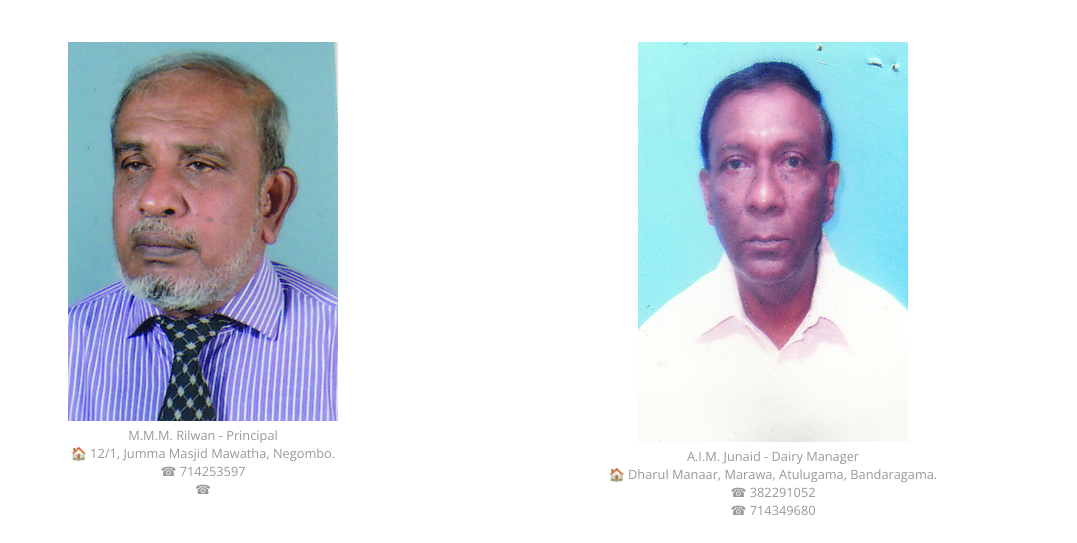
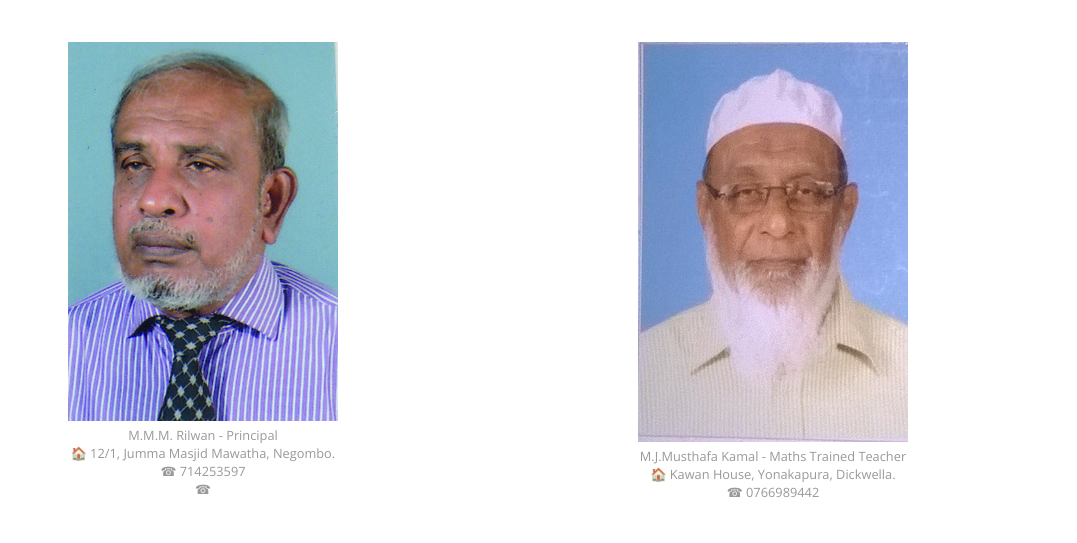
Before and after one commit to ShahidMafaz/shahidmafaz.github.io, a plain HTML site: page members.html in a window 1280 px wide. Shown: the part 5854-6397 px from the top of the page, without its empty margins (152-1229 px from the left). Drawn offline with nearby package versions, Linux system fonts and the light colour scheme.

Commit message:
add image

```diff
--- a/members.html
+++ b/members.html
@@ -198,6 +198,10 @@
                      <p class="subtitile">M.M.M. Rilwan - Principal <br> &#127968 12/1, Jumma Masjid Mawatha, Negombo. <br> &#9742 714253597 <br> &#9742
                      </p>
 				  </div>
+				  <div class="s-12 m-3 l-6">
+                     <img style="display: inline;" src="img/members/61.jpg">
+                     <p class="subtitile">M.J.Musthafa Kamal - Maths Trained Teacher <br> &#127968 Kawan House, Yonakapura, Dickwella. <br> &#9742 0766989442
+                     </p>
                   <div class="s-12 m-3 l-6">
                      <img style="display: inline;" src="img/members/15.jpg">
                      <p class="subtitile">A.I.M. Junaid - Dairy Manager <br> &#127968 Dharul Manaar, Marawa, Atulugama, Bandaragama. <br> &#9742 382291052 <br> &#9742 714349680
```
